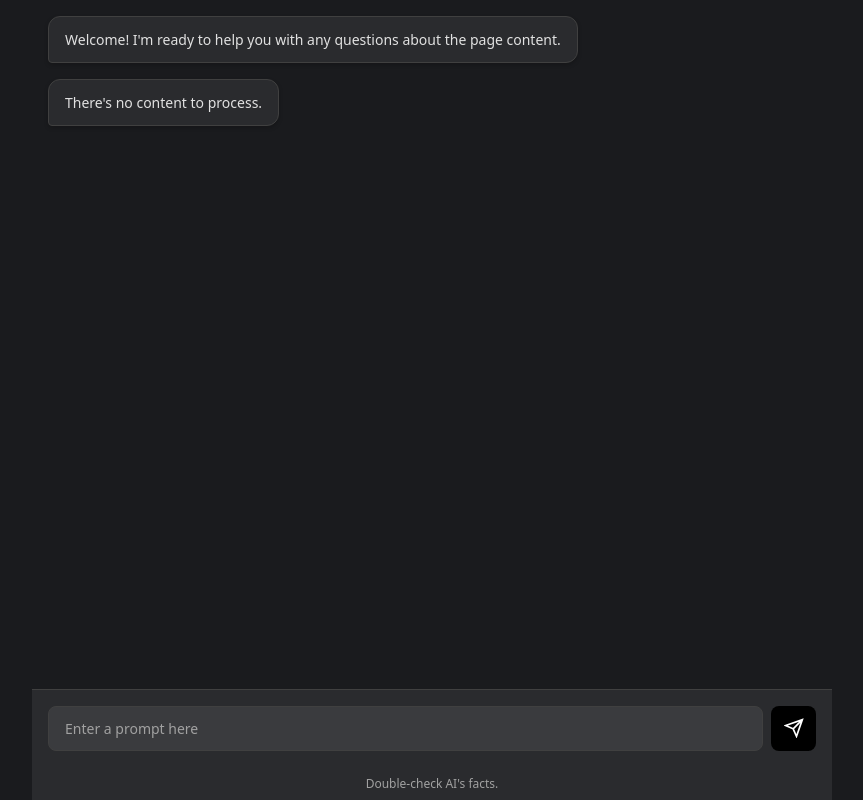
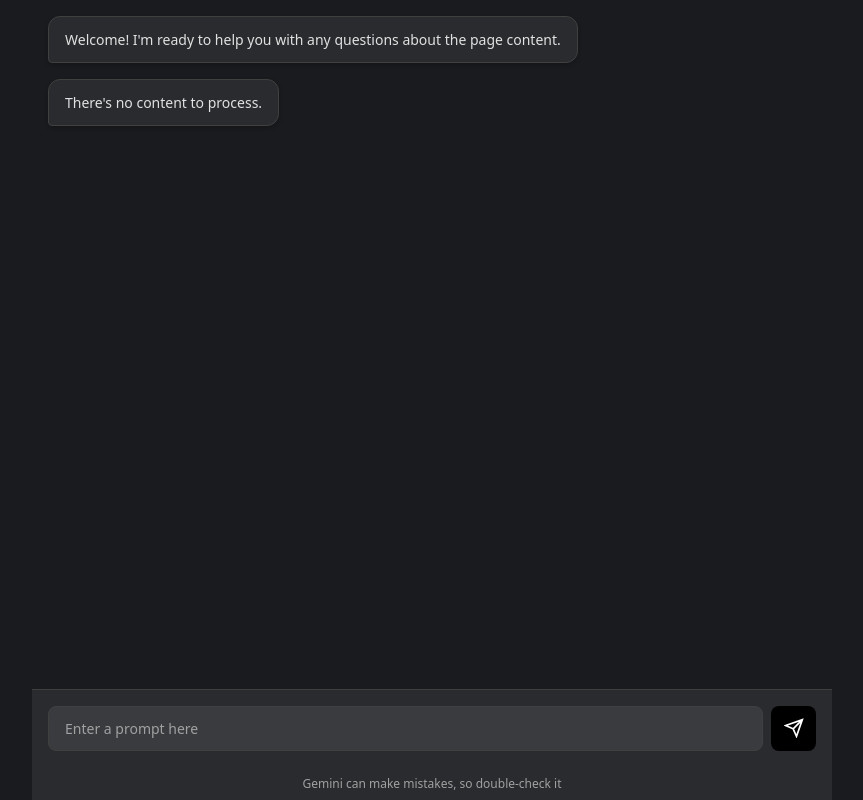
Before and after one commit to Arunprakaash/meh.ai, a website with bundled scripts: page src/sidepanel/index.html in a window 1280 px wide. Shown: the whole page, without its empty margins (208-1071 px from the left). Built offline with nearby package versions, Linux system fonts and the light colour scheme; some packages are replaced by stand-ins of ours.

Commit message:
change of words in warning text

```diff
--- a/src/sidepanel/index.html
+++ b/src/sidepanel/index.html
@@ -23,7 +23,7 @@
         </div>
 
         <p class="warning-text">
-            Double-check AI's facts.
+            Gemini can make mistakes, so double-check it
         </p>
     </div>
     <script src="index.js" type="module"></script>
```
Also changed, not shown: dist/src/sidepanel/index.html, dist/src/sidepanel/styles.css.
